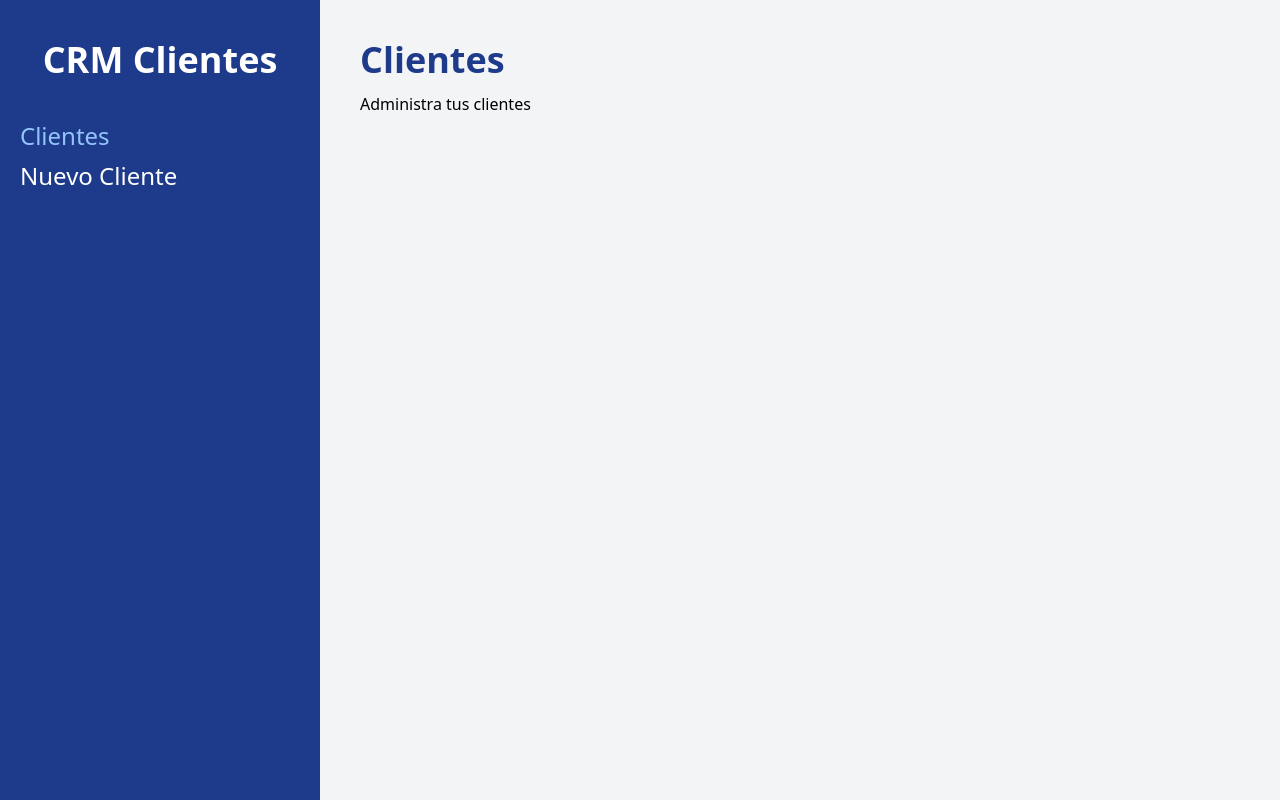
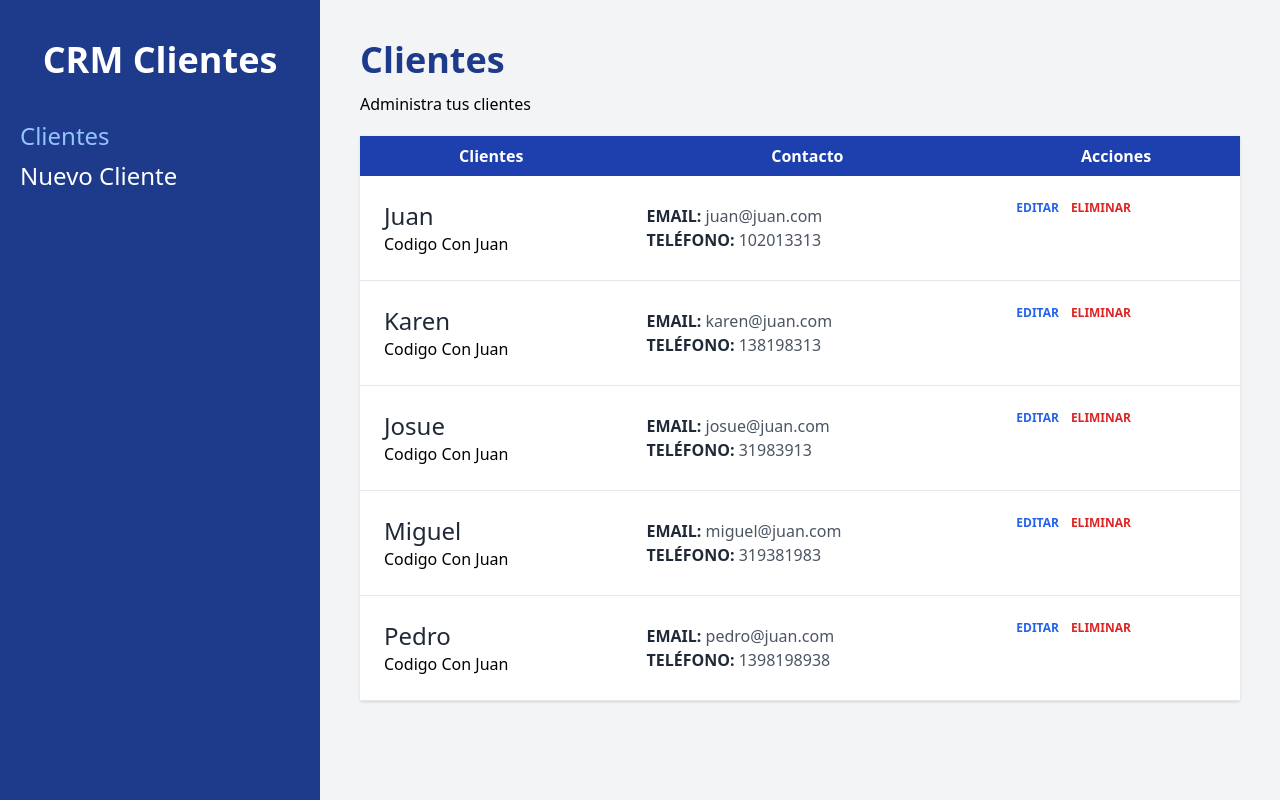
Before and after one commit to sruizpdev/crm, a React (Vite) app: page / in a window 1280 px wide. Built offline with nearby package versions, Linux system fonts and the light colour scheme.

Commit message:
table of clientes

```diff
--- /dev/null
+++ b/src/components/Cliente.jsx
@@ -0,0 +1,39 @@
+import React from "react";
+
+const Cliente = ({ cliente }) => {
+  const { nombre, empresa, email, telefono, id } = cliente;
+  return (
+    <tr className="border-b">
+      <td className="p-6">
+        <p className="text-gray-800 text-2xl">{nombre}</p>
+        <p>{empresa}</p>
+      </td>
+      <td className="p-6">
+        <p className="text-gray-600">
+          <span className="text-gray-800 uppercase font-bold">Email: </span>
+          {email}
+        </p>
+        <p className="text-gray-600">
+          <span className="text-gray-800 uppercase font-bold">Teléfono: </span>
+          {telefono}
+        </p>
+      </td>
+      <td className="p-6 flex gap-3">
+        <button
+          type="button"
+          className="text-blue-600 hover:text-blue-700 uppercase font-bold text-xs"
+        >
+          Editar
+        </button>
+        <button
+          type="button"
+          className="text-red-600 hover:text-red-700 uppercase font-bold text-xs"
+        >
+          Eliminar
+        </button>
+      </td>
+    </tr>
+  );
+};
+
+export default Cliente;
--- a/src/pages/Index.jsx
+++ b/src/pages/Index.jsx
@@ -1,4 +1,6 @@
 import { useLoaderData } from "react-router-dom";
+import Cliente from "../components/Cliente";
+
 export function loader() {
   const clientes = [
     {
@@ -41,12 +43,30 @@
 }
 
 const Index = () => {
-  const datos = useLoaderData();
-  console.log(datos);
+  const clientes = useLoaderData();
+  console.log(clientes);
   return (
     <>
       <h1 className="font-black text-4xl text-blue-900">Clientes</h1>
       <p className="pt-3">Administra tus clientes</p>
+      {clientes.length ? (
+        <table className="bg-white mt-5 shadow table-auto w-full">
+          <thead className="bg-blue-800 text-white">
+            <tr>
+              <th className="p-2">Clientes</th>
+              <th className="p-2">Contacto</th>
+              <th className="p-2">Acciones</th>
+            </tr>
+          </thead>
+          <tbody>
+            {clientes.map((cliente) => (
+              <Cliente key={cliente.id} cliente={cliente} />
+            ))}
+          </tbody>
+        </table>
+      ) : (
+        <p className="text-center mt-10">No hay clientes aún</p>
+      )}
     </>
   );
 };
```
